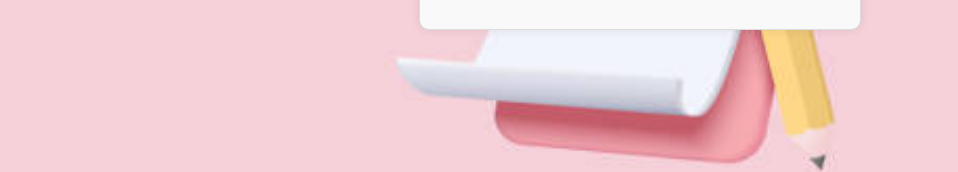
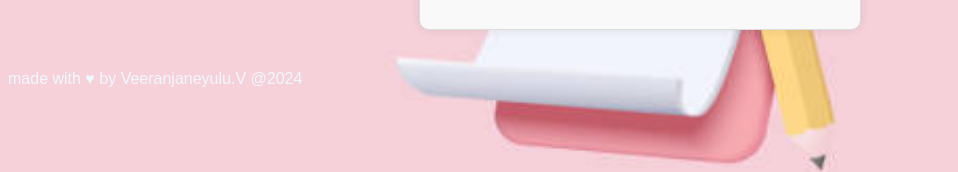
Before and after one commit to veerav1/skills-copilot-codespaces-vscode, a plain HTML site: page index.html in a window 1280 px wide. Shown: the part 502-674 px from the top of the page, without its empty margins (0-958 px from the left). Drawn offline with Linux system fonts and the light colour scheme.

Commit message:
Update index.html

```diff
--- a/index.html
+++ b/index.html
@@ -24,6 +24,9 @@
           </div>
         </div>
       </div>
+    <footer>
+        <p style="color: aliceblue;">made with &hearts; by Veeranjaneyulu.V  @2024</p>
+    </footer>
       <script src="script.js"></script>
 </body>
 </html>
```
